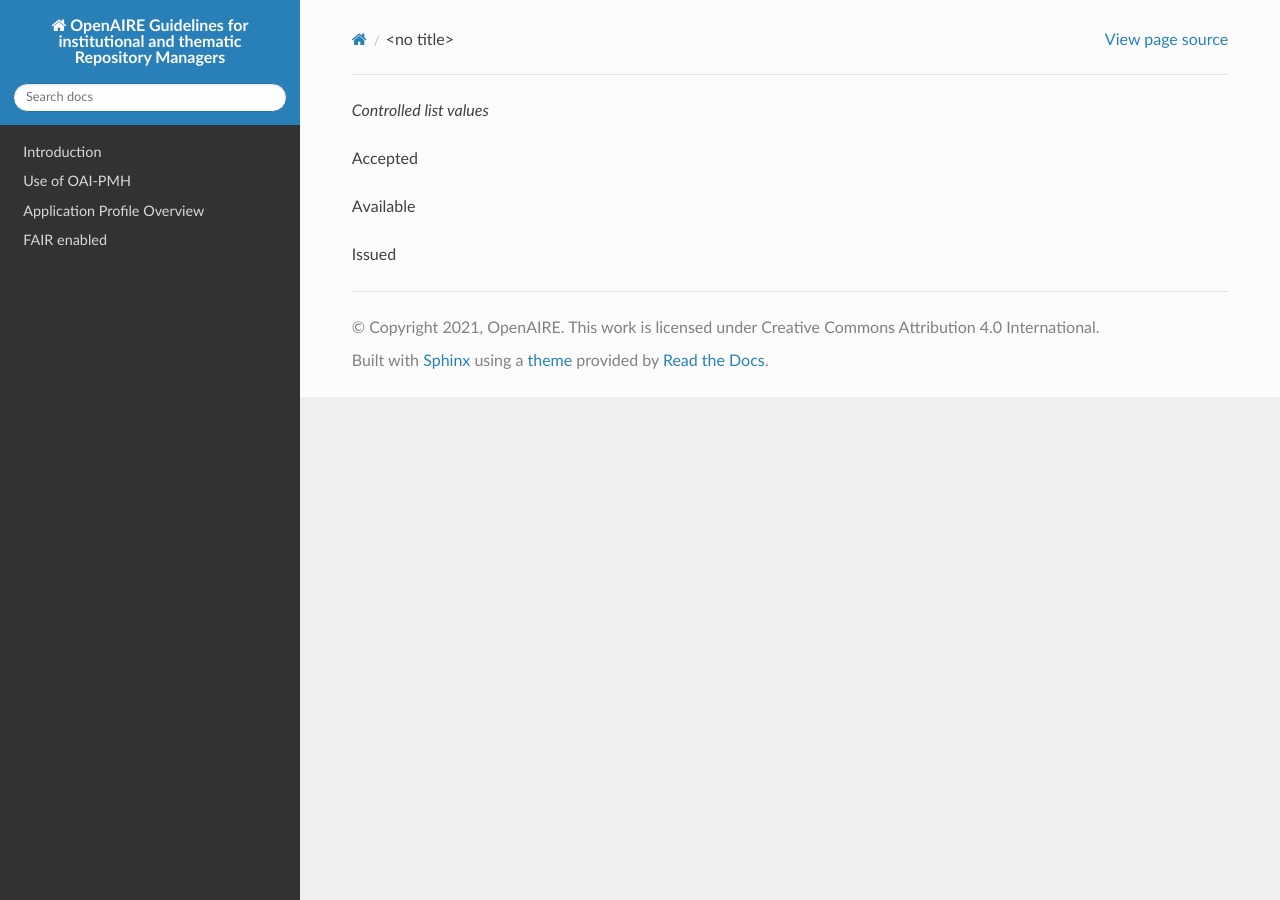
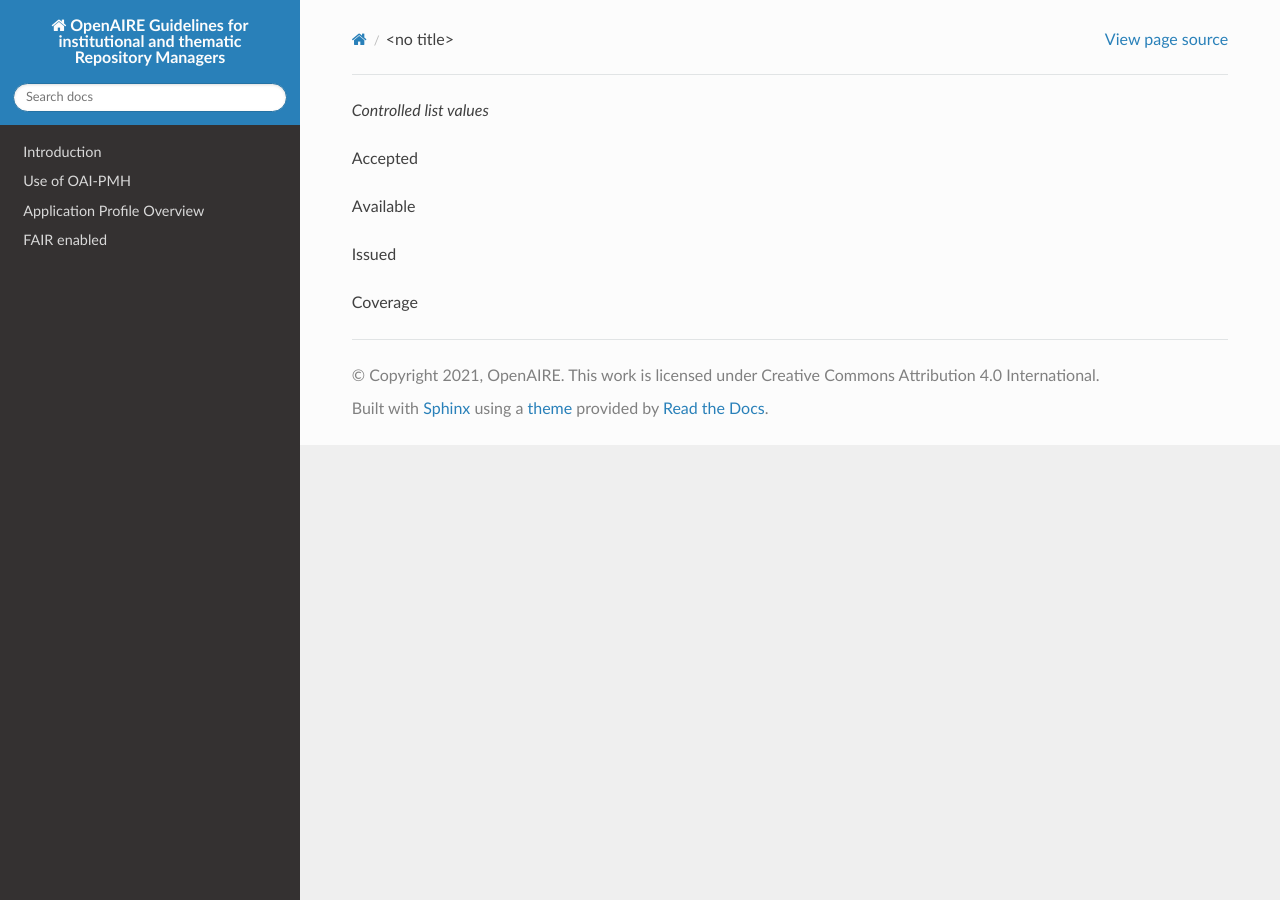
Before and after one commit to openaire/guidelines-literature-repositories, a Sphinx documentation site: the page built from docs/vocabularies/datetype.rst, in a window 1280 px wide. Built offline with Sphinx 7.4.7 and the Read the Docs theme 3.1.0, drawn with Linux system fonts in a browser that asks for light colours; a script that is not in the unit is left out.

Commit message:
Update datetype.rst
added coverage as option for the dateType vocab for the coverage element.

```diff
--- a/docs/vocabularies/datetype.rst
+++ b/docs/vocabularies/datetype.rst
@@ -4,3 +4,4 @@
 * Accepted
 * Available
 * Issued
+* Coverage
```
